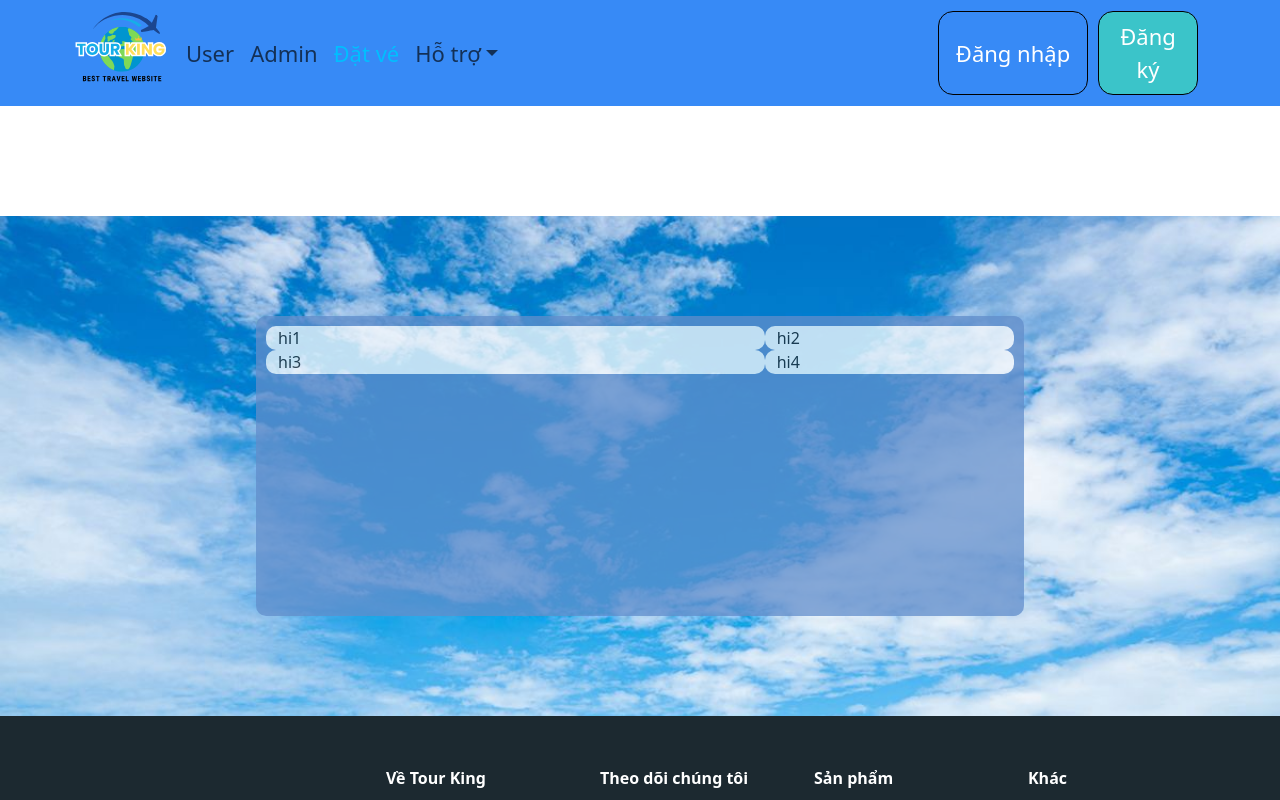
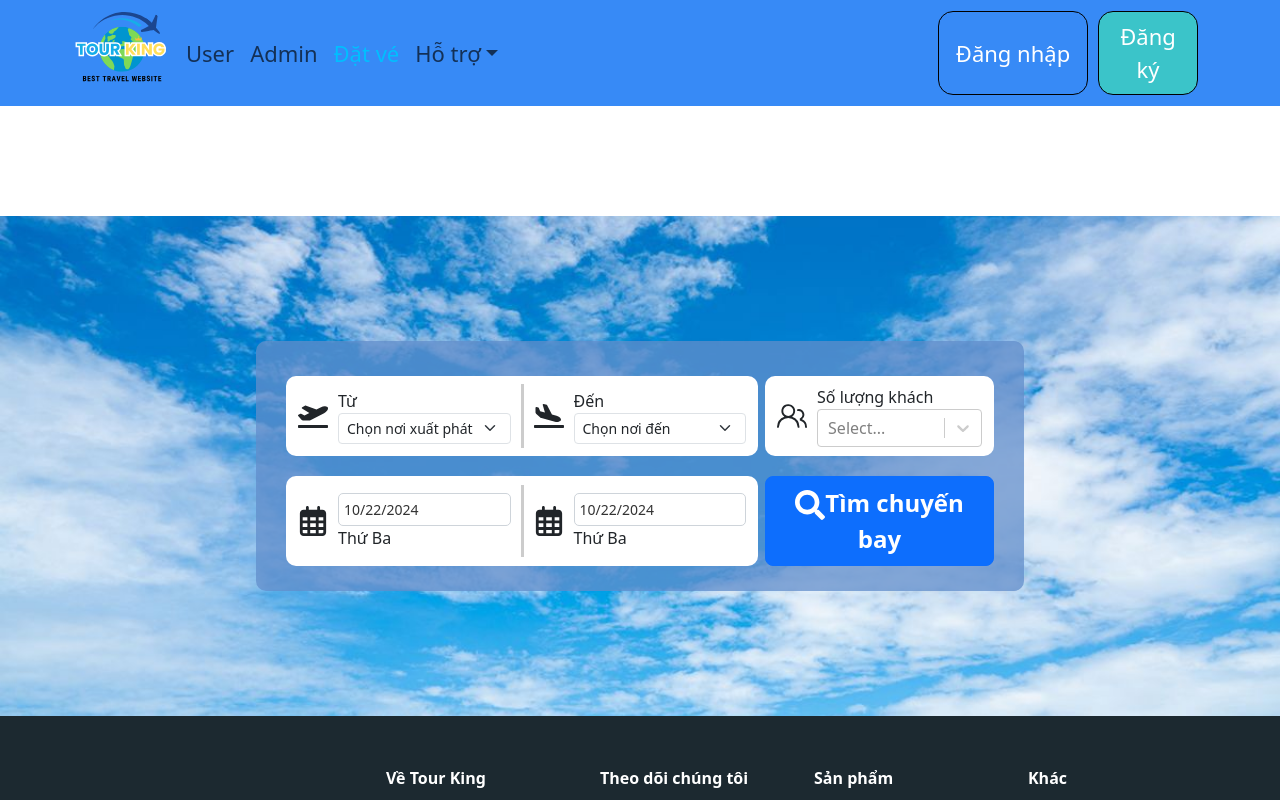
Before and after one commit to DatHuynhCoder/Tour-king-website, a React (Create React App) app: page /flight in a window 1280 px wide. Shown: the top 800 px of the page. Built offline with nearby package versions, Linux system fonts and the light colour scheme.

Commit message:
Co ban trang Search Bar

```diff
--- a/package.json
+++ b/package.json
@@ -10,11 +10,13 @@
     "otp-input-react": "^0.3.0",
     "react": "^18.3.1",
     "react-bootstrap": "^2.10.5",
+    "react-datepicker": "^7.5.0",
     "react-dom": "^18.3.1",
     "react-icons": "^5.3.0",
     "react-multi-carousel": "^2.8.5",
     "react-router-dom": "^6.27.0",
     "react-scripts": "5.0.1",
+    "react-select": "^5.8.3",
     "react-slick": "^0.30.2",
     "recharts": "^2.13.3",
     "sass": "^1.80.4",
--- a/src/pages/AirlineTickets/FlightSearchBar.jsx
+++ b/src/pages/AirlineTickets/FlightSearchBar.jsx
@@ -1,30 +1,134 @@
 /**
  * @author Tan Dat
  */
-    import React from "react";
+import React, { useState } from "react";
 import Container from 'react-bootstrap/Container';
 import Row from 'react-bootstrap/Row';
 import Col from 'react-bootstrap/Col';
+import Form from 'react-bootstrap/Form';
+import DatePicker from "react-datepicker";
+import Button from 'react-bootstrap/Button';
+import Select from "react-select";
 
+import "react-datepicker/dist/react-datepicker.css";
+//icon
+import { FaPlaneDeparture, FaPlaneArrival, FaSearch } from "react-icons/fa";
+import { FaRegCalendarDays } from "react-icons/fa6";
+import { GoPeople } from "react-icons/go";
+//scss
 import "./FlightSearchBar.scss"
 
+const quantityOptions = [
+  {
+    label: "Người lớn", // Nhãn của nhóm
+    options: Array.from({ length: 5 }, (_, i) => ({
+      value: `adult-${i + 1}`, // Giá trị của mỗi lựa chọn
+      label: `${i + 1} Người lớn`, // Hiển thị trên select
+    })),
+  },
+  {
+    label: "Trẻ em", // Nhãn của nhóm
+    options: Array.from({ length: 5 }, (_, i) => ({
+      value: `child-${i + 1}`, // Giá trị của mỗi lựa chọn
+      label: `${i + 1} Trẻ em`, // Hiển thị trên select
+    })),
+  },
+];
+
+
 const FlightSearchBar = () => {
+  const [startDate, setStartDate] = useState(new Date());
+  const [endDate, setEndDate] = useState(new Date());
+  const [selectedOption, setSelectedOption] = useState([]);
+
+  //Hàm tìm thứ
+  const getDayOfWeek = (date) => {
+    return date.toLocaleDateString("vi-VN", { weekday: "long" });
+  };
   return (
     <div className="flight-search-bar-container">
       <div className="search-container">
         <Container fluid>
           <Row className="search-row1">
-                            <Col xs={12} md={8} className="flight-location-container">hi1</Col>
-                            <Col className="quantity-container">hi2</Col>
+            <Col xs={12} md={8} className="flight-location-container">
+              <FaPlaneDeparture size={30} />
+              <div className="from-to-box">
+                <div className="from-to-txt">Từ</div>
+                <div>
+                  <Form.Select aria-label="Default select example" size="sm">
+                    <option>Chọn nơi xuất phát</option>
+                    <option value="1">TP HCM</option>
+                    <option value="2">Hà Nội</option>
+                    <option value="3">Huế</option>
+                  </Form.Select>
+                </div>
+              </div>
+              <div className="v-line"></div>
+              <FaPlaneArrival size={30} />
+              <div className="from-to-box">
+                <div className="from-to-txt">Đến</div>
+                <div>
+                  <Form.Select aria-label="Default select example" size="sm">
+                    <option>Chọn nơi đến</option>
+                    <option value="1">TP HCM</option>
+                    <option value="2">Hà Nội</option>
+                    <option value="3">Huế</option>
+                  </Form.Select>
+                </div>
+              </div>
+            </Col>
+            <Col className="quantity-container">
+              <GoPeople size={30} />
+              <div className="from-to-box">
+                <div className="from-to-txt">Số lượng khách</div>
+                <div>
+                  <Select
+                    isMulti
+                    isSearchable={false}
+                    defaultValue={selectedOption}
+                    onChange={setSelectedOption}
+                    options={quantityOptions}
+                  />
+                </div>
+              </div>
+            </Col>
           </Row>
           <Row className="search-row2">
-                            <Col xs={12} md={8} className="flight-time-container">hi3</Col>
-                            <Col className="seacrh-btn-container">hi4</Col>
+            <Col xs={12} md={8} className="flight-time-container">
+              <FaRegCalendarDays size={30} />
+              <div className="from-to-box">
+                <div>
+                  <DatePicker
+                    selected={startDate}
+                    onChange={(date) => setStartDate(date)}
+                    className="custom-date-picker"
+                  />
+                </div>
+                <div className="from-to-txt">{getDayOfWeek(startDate)}</div>
+              </div>
+              <div className="v-line"></div>
+              <FaRegCalendarDays size={30} />
+              <div className="from-to-box">
+                <div>
+                  <DatePicker
+                    selected={endDate}
+                    onChange={(date) => setEndDate(date)}
+                    className="custom-date-picker"
+                  />
+                </div>
+                <div className="from-to-txt">{getDayOfWeek(endDate)}</div>
+              </div>
+            </Col>
+            <Col className="seacrh-btn-container">
+              <Button variant="primary" size="lg" className="find-flight-btn">
+                <FaSearch size={30} />
+                Tìm chuyến bay
+              </Button>
+            </Col>
           </Row>
         </Container>
       </div>
     </div>
   )
 }
-
 export default FlightSearchBar;
--- a/src/pages/AirlineTickets/FlightSearchBar.scss
+++ b/src/pages/AirlineTickets/FlightSearchBar.scss
@@ -6,41 +6,116 @@
   align-items: center;
 
   .search-container {
-        padding: 10px;
+    padding: 0 30px;
     width: 60%;
-        height: 300px;
-        background-color: #628ECB;
-        opacity: 0.75;
+    height: 250px;
+    background-color: rgba(98, 142, 203, 0.75);
     border-radius: 10px;
+    display: flex;
+    flex-direction: column;
+    justify-content: center;
+    align-items: center;
 
     .search-row1 {
       display: flex;
-            flex: 1;
+      height: 80px;
+      margin-bottom: 20px;
+
       .flight-location-container {
         background-color: #fff;
         border-radius: 10px;
-                height: 100%;
+        margin-right: 1%;
+        display: flex;
+        flex-direction: row;
+        align-items: center;
+
+        .from-to-txt {
+          font-weight: 300;
+        }
+
+        .from-to-box {
+          flex: 1;
+          margin-left: 10px;
+        }
+
+        .v-line {
+          border-left: 3px solid #ccc;
+          margin: 0 10px;
+          height: 80%;
+        }
       }
 
       .quantity-container {
         background-color: #fff;
         border-radius: 10px;
-                height: 100%;
+        display: flex;
+        flex-direction: row;
+        align-items: center;
+
+        .from-to-txt {
+          font-weight: 300;
+        }
+
+        .from-to-box {
+          flex: 1;
+          margin-left: 10px;
+        }
       }
 
     }
 
     .search-row2 {
+      display: flex;
+      height: 80px;
+
       .flight-time-container {
         background-color: #fff;
-                height: 50%;
         border-radius: 10px;
+        margin-right: 1%;
+        display: flex;
+        flex-direction: row;
+        align-items: center;
+
+        .from-to-box {
+          flex: 1;
+          margin-left: 10px;
+
+          .custom-date-picker {
+            width: 100%;
+            border: 1px solid #ced4da;
+            border-radius: 5px;
+            padding: 5px;
+            font-size: 0.875rem;
+            color: #333;
+
+            &:focus {
+              border-color: #628ECB;
+              outline: none;
+              box-shadow: 0 0 0 0.2rem rgba(98, 142, 203, 0.25);
+            }
+          }
+        }
+
+        .from-to-txt {
+          font-weight: 300;
+        }
+
+        .v-line {
+          border-left: 3px solid #ccc;
+          margin: 0 10px;
+          height: 80%;
+        }
       }
 
       .seacrh-btn-container {
-                background-color: #fff;
-                height: 50%;
-                border-radius: 10px;
+        padding: 0;
+        display: flex;
+        justify-content: center;
+        align-items: center;
+        .find-flight-btn {
+          font-size: 24px;
+          font-weight: bold;
+        }
       }
     }
 
```
Also changed, not shown: 1 other file (tests, documents, lock files or other folders). Lines whose indentation alone changed are shown as unchanged.
